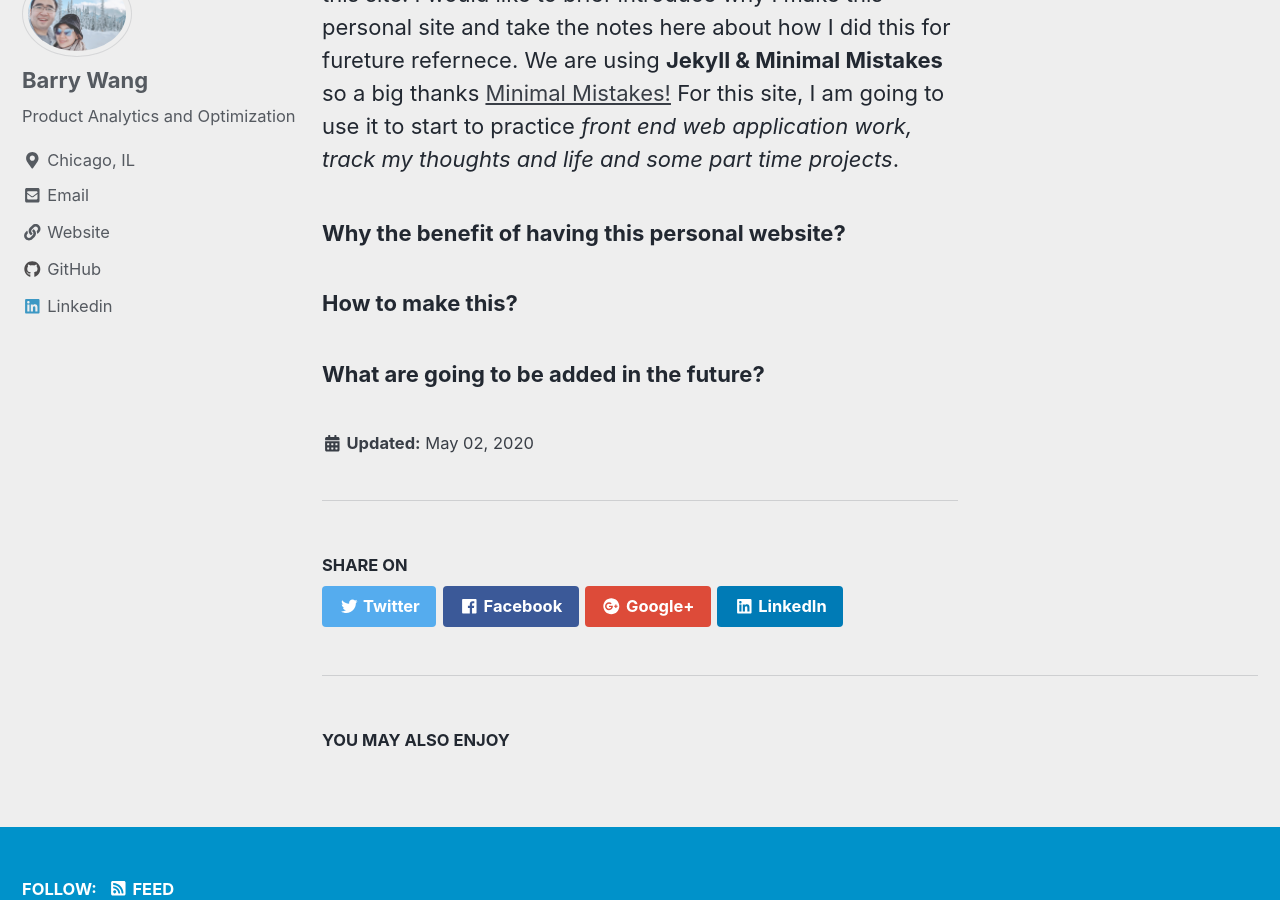
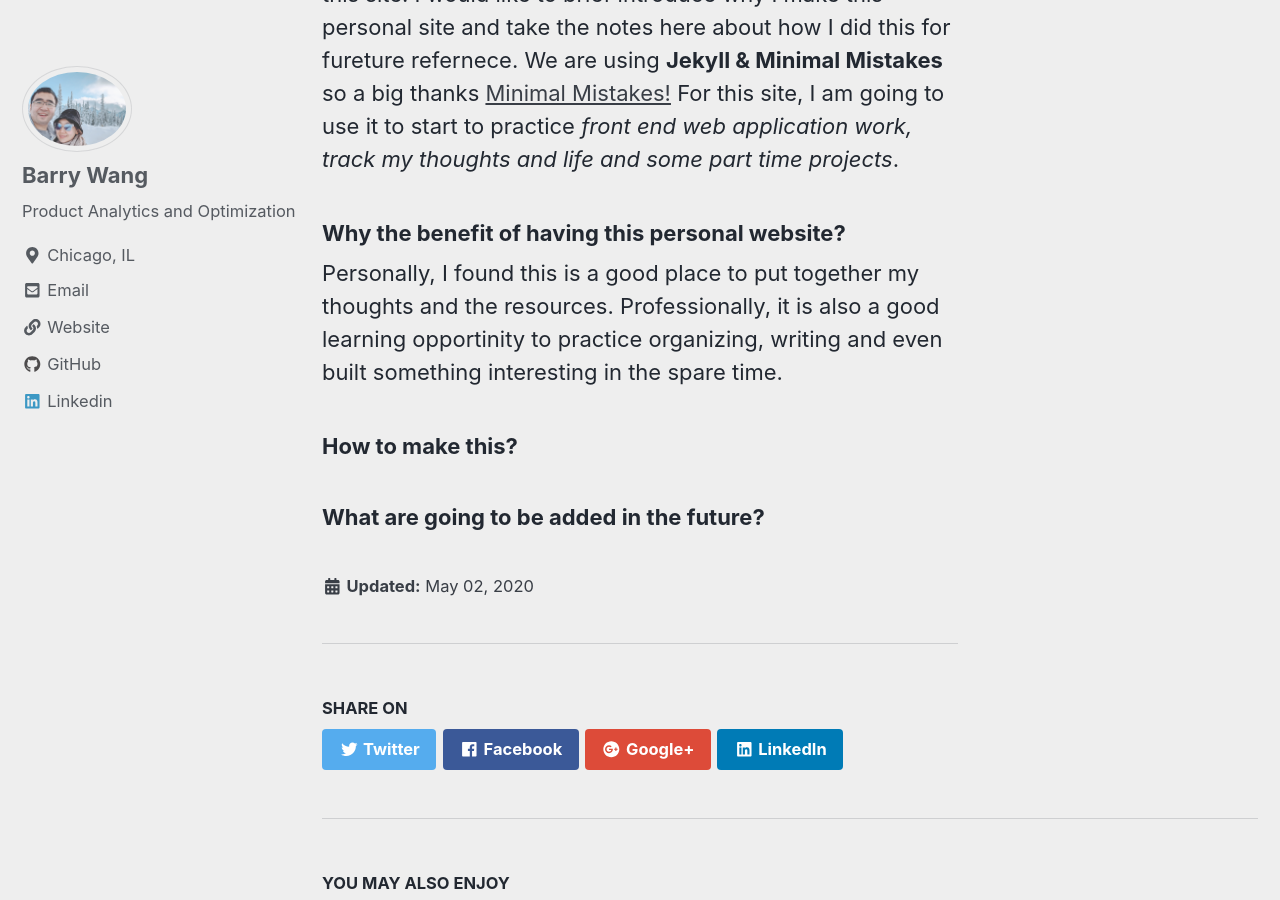
Before and after one commit to mw4ccBarry/mw4ccBarry.github.io, a Jekyll site: the page built from _posts/2020-05-02-first-started-post.md, in a window 1280 px wide and 900 px high, scrolled down 314 px. Built offline with Jekyll 4.4.1, drawn with Linux system fonts in a browser that asks for light colours; cached includes are drawn as plain includes; nearby versions of some CDN libraries.

Commit message:
add the gallery page

```diff
--- a/_posts/2020-05-02-first-started-post.md
+++ b/_posts/2020-05-02-first-started-post.md
@@ -12,6 +12,9 @@
 
 ### Why the benefit of having this personal website?
 
+Personally, I found this is a good place to put together my thoughts and the resources. Professionally, it is also a good learning opportinity to practice organizing, writing and even built something interesting in the spare time.
+
 ### How to make this?
 
+
 ### What are going to be added in the future?
```
Also changed, not shown: _pages/about.md (+1 -1 lines).
